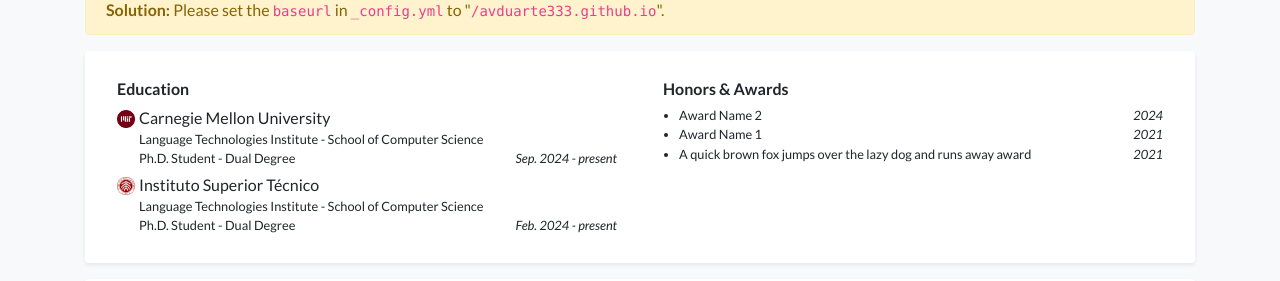
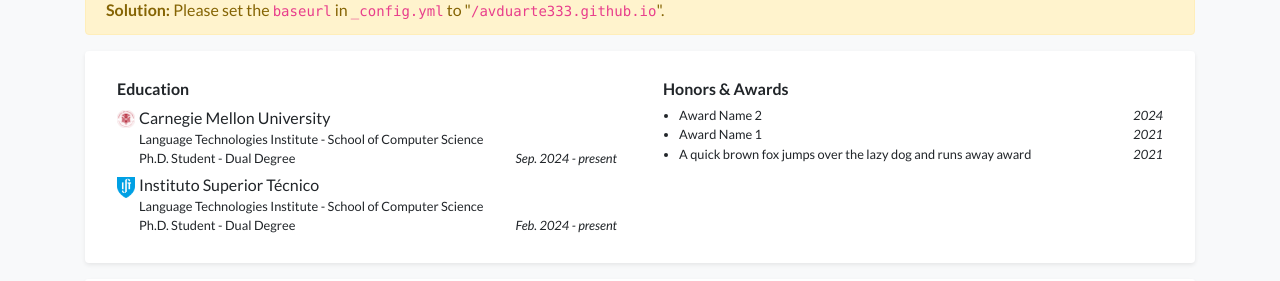
Before and after one commit to dankmrpanda/avduarte333.github.io, a Jekyll site: the page built from index.html, in a window 1280 px wide and 900 px high, scrolled down 500 px. Shown: the part 150-431 px from the top of the window. Built offline with Jekyll 4.4.1, drawn with Linux system fonts in a browser that asks for light colours; nearby versions of some CDN libraries; a style sheet for code colours, icons or effects is not loaded.

Commit message:
Logo - Updates

```diff
--- a/_data/profile.yml
+++ b/_data/profile.yml
@@ -32,13 +32,14 @@ portrait_caption: >-
 
 education:
 - name: Carnegie Mellon University
-  logo: /assets/images/badges/MIT_Social_circle.png
+  logo: /assets/images/badges/CMU_Logo.png
+
   position: >-
     Language Technologies Institute - School of Computer Science<br/>
     Ph.D. Student - Dual Degree
   date: Sep. 2024 - present
 - name: Instituto Superior Técnico
-  logo: /assets/images/badges/PKU_red.png
+  logo: /assets/images/badges/IST_Logo.png
   position: >-
     Language Technologies Institute - School of Computer Science<br/>
     Ph.D. Student - Dual Degree
```
Also changed, not shown: assets/images/badges/CMU_Logo.png (added), assets/images/badges/IST_Logo.png (added).
